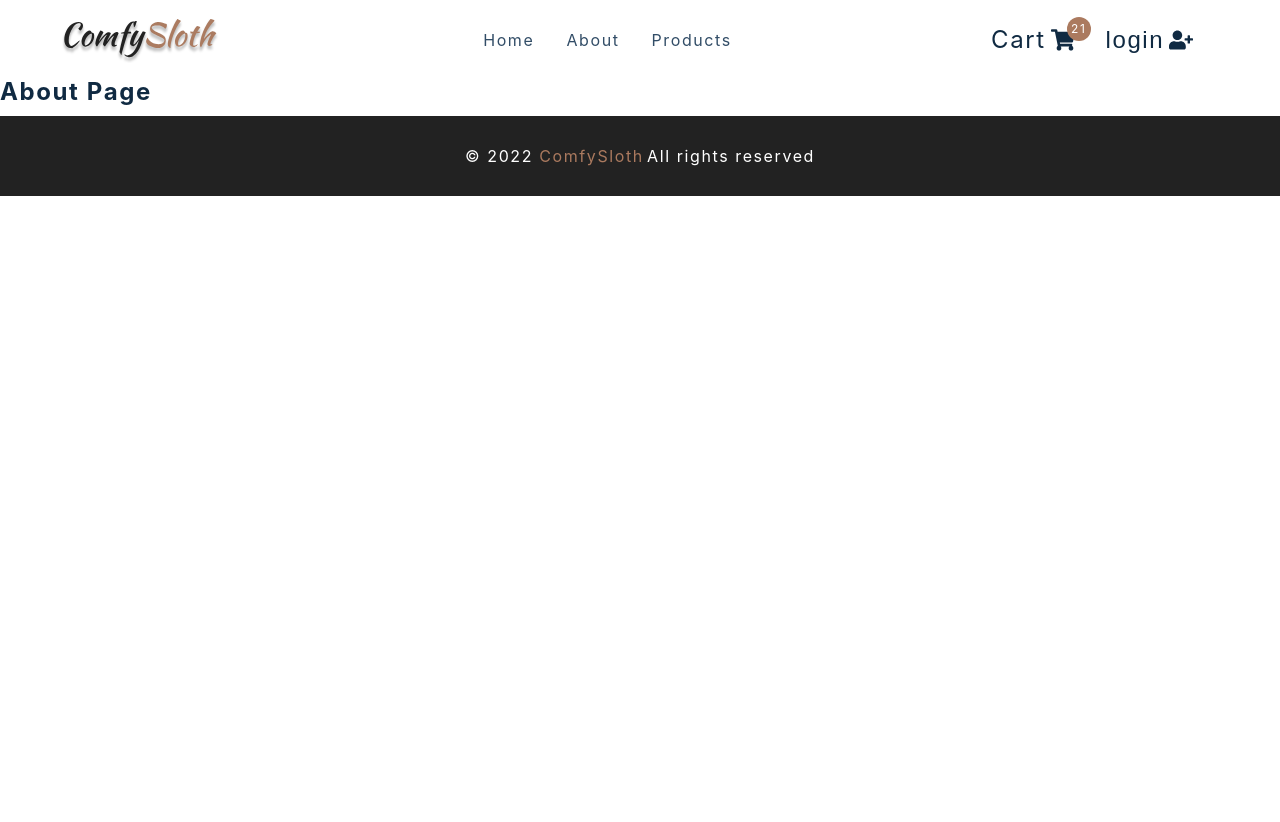
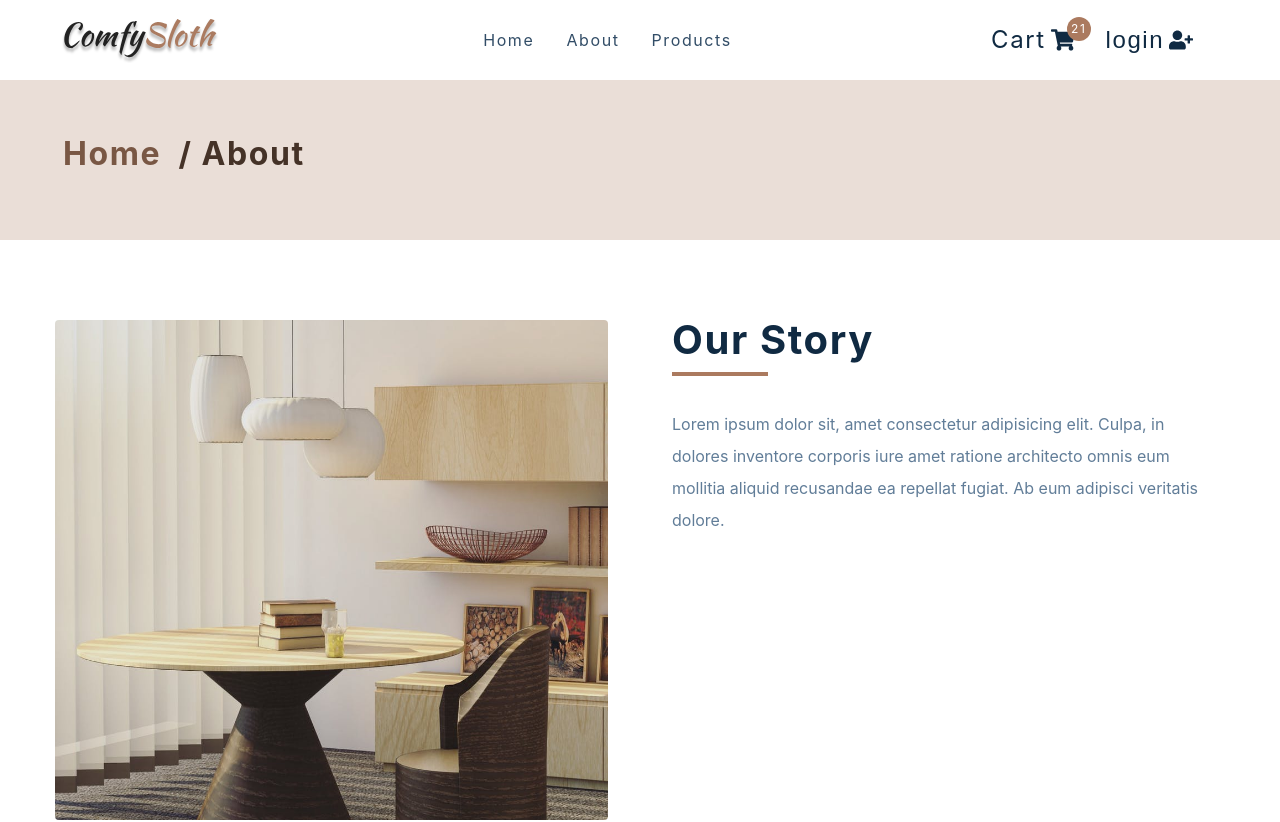
Before and after one commit to iahmediibrahim/react-store, a React (Create React App) app: page /about in a window 1280 px wide. Shown: the top 822 px of the page. Before the commit the page ends 800 px from the top, so only its background shows below. Built offline with nearby package versions, Linux system fonts and the light colour scheme; the HTML template or start-up script is replaced by a standard one.

Commit message:
init pageHero and checkout

```diff
--- a/src/components/PageHero.js
+++ b/src/components/PageHero.js
@@ -1,8 +1,16 @@
 import React from 'react'
 import styled from 'styled-components'
 import { Link } from 'react-router-dom'
-const PageHero = () => {
-  return <h4>page hero</h4>
+const PageHero = ({ title }) => {
+	return (
+		<Wrapper>
+			<div className='section-center'>
+				<h3>
+					<Link to={'/'}>Home</Link> / {title}
+				</h3>
+			</div>
+		</Wrapper>
+	)
 }
 
 const Wrapper = styled.section`
--- a/src/pages/AboutPage.js
+++ b/src/pages/AboutPage.js
@@ -4,7 +4,25 @@
 import aboutImg from '../assets/hero-bcg.jpeg'
 
 const AboutPage = () => {
-  return <h4>about page</h4>
+	return (
+		<main>
+			<PageHero title='about' />
+			<Wrapper className='page section section-center'>
+				<img src={aboutImg} alt='nice desk' />
+				<article>
+					<div className='title'>
+						<h2>our story</h2>
+						<div className='underline'></div>
+					</div>
+					<p>
+						Lorem ipsum dolor sit, amet consectetur adipisicing elit. Culpa, in dolores inventore corporis
+						iure amet ratione architecto omnis eum mollitia aliquid recusandae ea repellat fugiat. Ab eum
+						adipisci veritatis dolore.
+					</p>
+				</article>
+			</Wrapper>
+		</main>
+	)
 }
 
 const Wrapper = styled.section`
--- a/src/pages/CheckoutPage.js
+++ b/src/pages/CheckoutPage.js
@@ -6,7 +6,14 @@
 import { Link } from 'react-router-dom'
 
 const CheckoutPage = () => {
-  return <h4>checkout page</h4>
+	return (
+		<main>
+			<PageHero title={'Checkout'} />
+			<Wrapper className='page'>
+				<h1>checkout here</h1>
+			</Wrapper>
+		</main>
+	)
 }
 const Wrapper = styled.div``
 export default CheckoutPage
```
Lines whose indentation alone changed are shown as unchanged.
